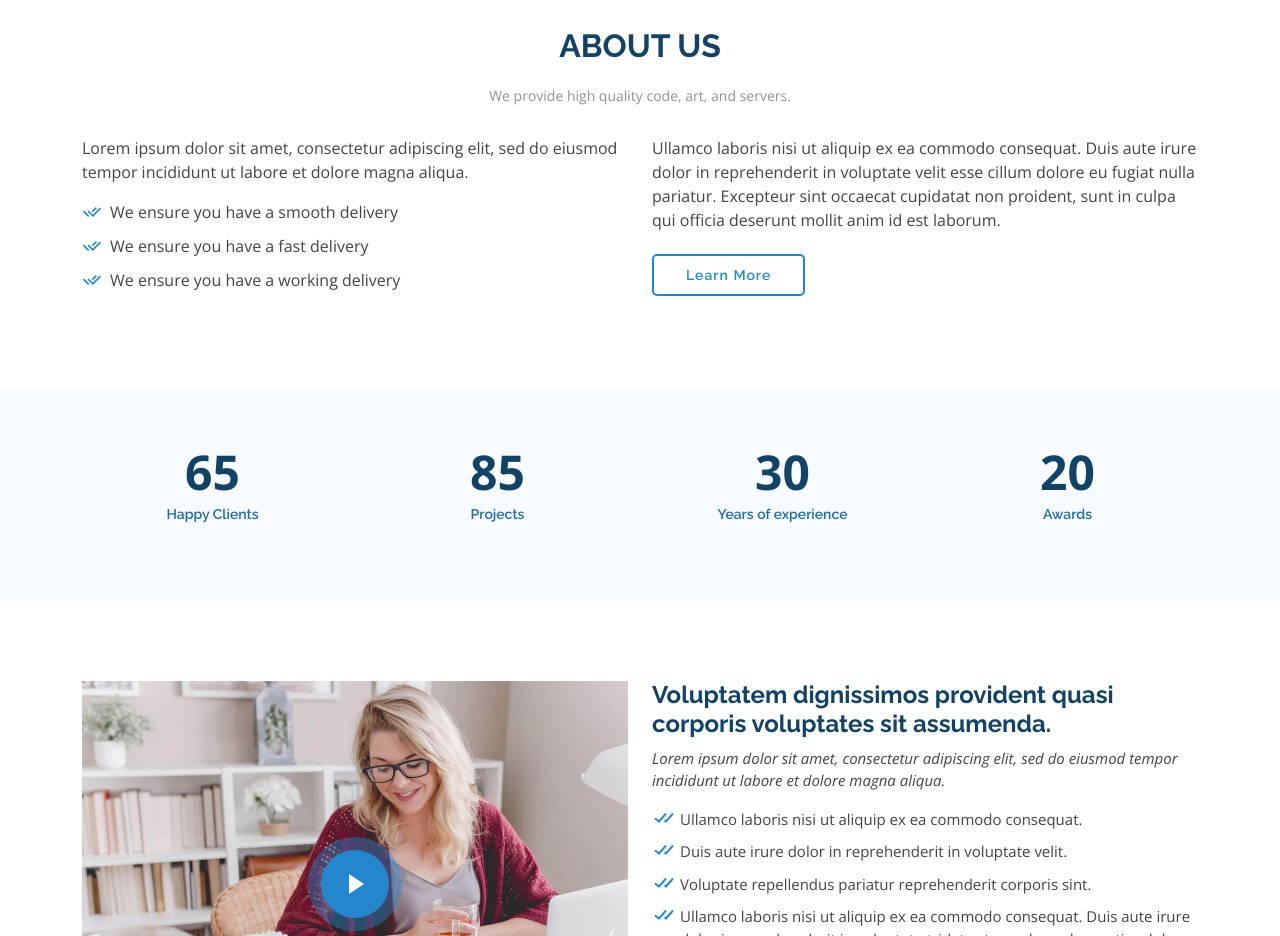
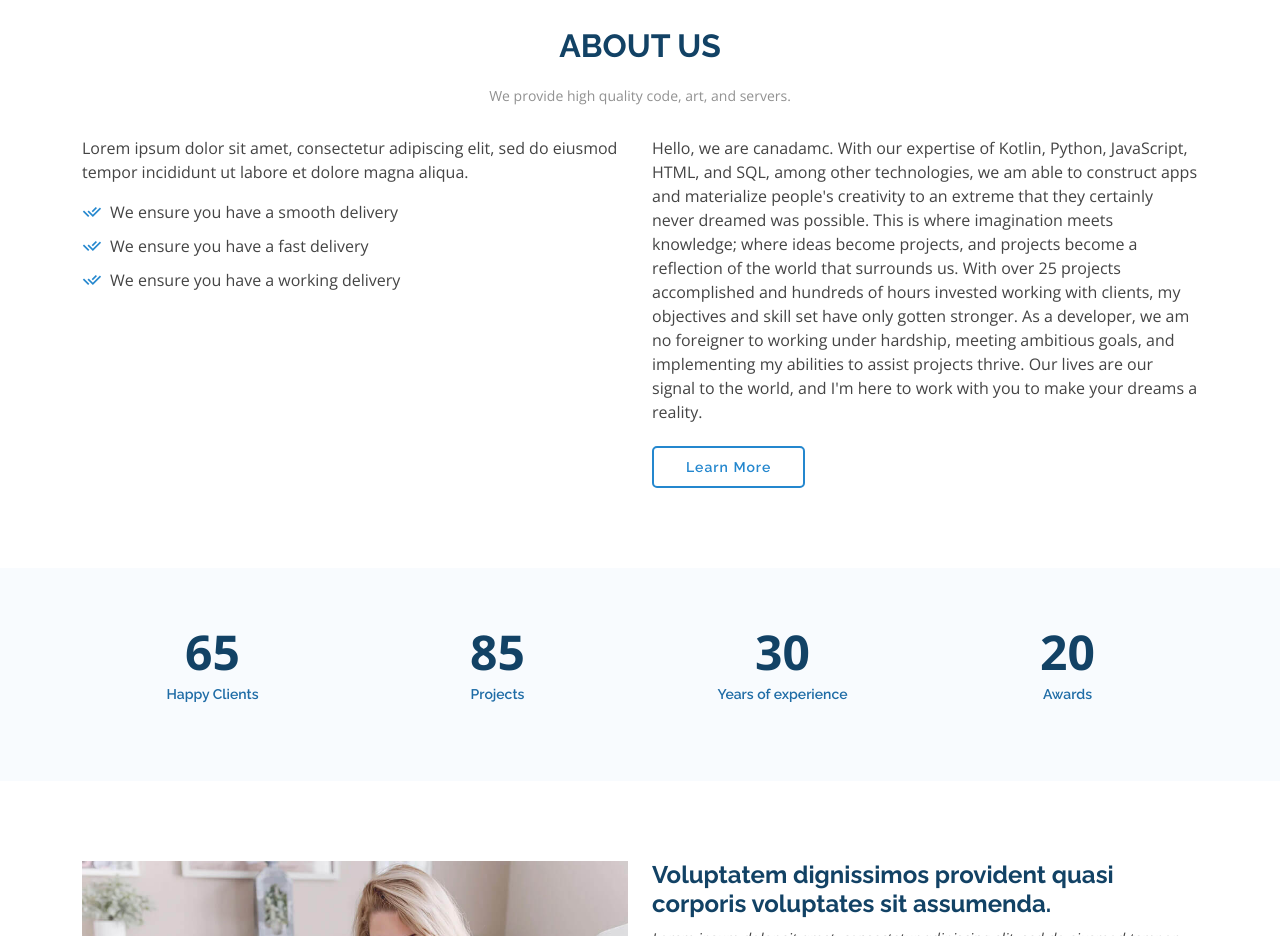
Before and after one commit to CanadaMC/web, a plain HTML site: page index.html in a window 1280 px wide. Shown: the part 900-1836 px from the top of the page. Drawn offline with nearby package versions, Linux system fonts and the light colour scheme.

Commit message:
Update index.html

```diff
--- a/index.html
+++ b/index.html
@@ -134,9 +134,12 @@
           </div>
           <div class="col-lg-6 pt-4 pt-lg-0">
             <p>
-              Ullamco laboris nisi ut aliquip ex ea commodo consequat. Duis aute irure dolor in reprehenderit in voluptate
-              velit esse cillum dolore eu fugiat nulla pariatur. Excepteur sint occaecat cupidatat non proident, sunt in
-              culpa qui officia deserunt mollit anim id est laborum.
+              Hello, we are canadamc. With our expertise of Kotlin, Python, JavaScript, HTML, and SQL, among other technologies,
+              we am able to construct apps and materialize people's creativity to an extreme that they certainly never dreamed was possible.
+              This is where imagination meets knowledge; where ideas become projects, and projects become a reflection of the world that surrounds us.
+               With over 25 projects accomplished and hundreds of hours invested working with clients, my objectives and skill set have only gotten stronger.
+                As a developer, we am no foreigner to working under hardship, meeting ambitious goals, and implementing my abilities to assist projects thrive.
+                 Our lives are our signal to the world, and I'm here to work with you to make your dreams a reality.
             </p>
             <a href="#" class="btn-learn-more">Learn More</a>
           </div>
```
